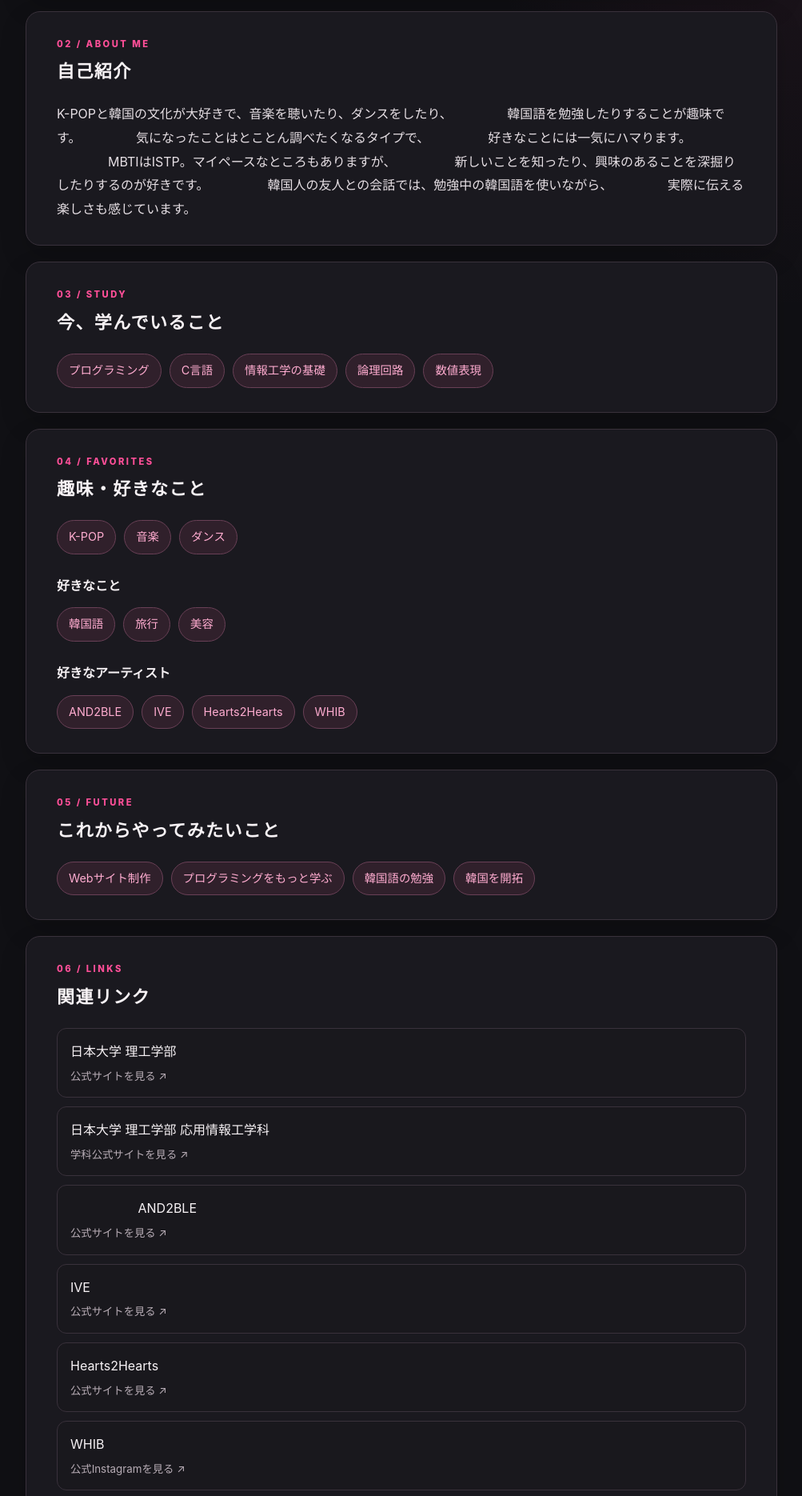
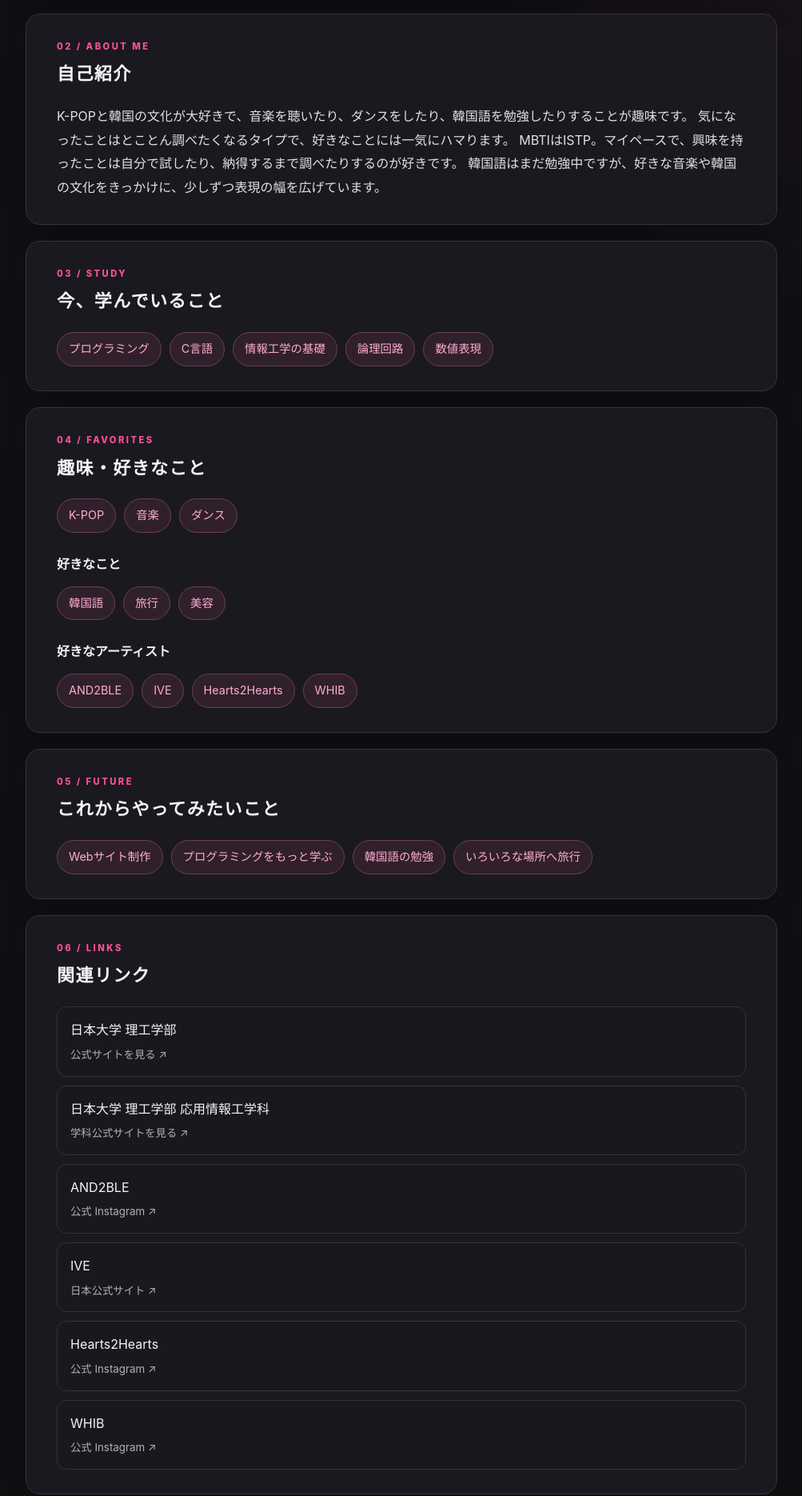
Before and after one commit to hyktkjh/my-website5, a plain HTML site: page index.html in a window 1280 px wide. Shown: the part 930-2800 px from the top of the page at 80% size, without its empty margins (138-1141 px from the left). Drawn offline with Linux system fonts and the light colour scheme.

Commit message:
情報の更新

```diff
--- a/index.html
+++ b/index.html
@@ -127,7 +127,7 @@
           <dt>大学</dt><dd>日本大学</dd>
           <dt>学部</dt><dd>理工学部</dd>
           <dt>学科</dt><dd>応用情報工学科</dd>
-          <dt>MBTI</dt>ISTP</dd>
+          <dt>MBTI</dt><dd>ISTP</dd>
         </dl>
       </section>
 
@@ -135,14 +135,10 @@
         <p class="kicker">02 / ABOUT ME</p>
         <h2>自己紹介</h2>
         <p class="intro">
-          K-POPと韓国の文化が大好きで、音楽を聴いたり、ダンスをしたり、
-  　　　　韓国語を勉強したりすることが趣味です。
-  　　　　気になったことはとことん調べたくなるタイプで、
- 　　　　 好きなことには一気にハマります。
-  　　　　MBTIはISTP。マイペースなところもありますが、
- 　　　　 新しいことを知ったり、興味のあることを深掘りしたりするのが好きです。
- 　　　　 韓国人の友人との会話では、勉強中の韓国語を使いながら、
-  　　　　実際に伝える楽しさも感じています。
+          K-POPと韓国の文化が大好きで、音楽を聴いたり、ダンスをしたり、韓国語を勉強したりすることが趣味です。
+          気になったことはとことん調べたくなるタイプで、好きなことには一気にハマります。
+          MBTIはISTP。マイペースで、興味を持ったことは自分で試したり、納得するまで調べたりするのが好きです。
+          韓国語はまだ勉強中ですが、好きな音楽や韓国の文化をきっかけに、少しずつ表現の幅を広げています。
         </p>
       </section>
 
@@ -181,7 +177,7 @@
           <span class="tag">Webサイト制作</span>
           <span class="tag">プログラミングをもっと学ぶ</span>
           <span class="tag">韓国語の勉強</span>
-          <span class="tag">韓国を開拓</span>
+          <span class="tag">いろいろな場所へ旅行</span>
         </div>
       </section>
 
@@ -199,24 +195,25 @@
             日本大学 理工学部 応用情報工学科
             <small>学科公式サイトを見る ↗</small>
           </a>
-            <a href="https://and2ble-official.jp/"
+          <a href="https://www.instagram.com/and2ble/"
              target="_blank" rel="noopener noreferrer">
             AND2BLE
-            <small>公式サイトを見る ↗</small>
+            <small>公式 Instagram ↗</small>
+          </a>
           <a href="https://ive-official.jp/"
              target="_blank" rel="noopener noreferrer">
             IVE
-            <small>公式サイトを見る ↗</small>
+            <small>日本公式サイト ↗</small>
           </a>
-        <a href="https://hearts2heartsofficial.jp/"
+          <a href="https://www.instagram.com/hearts2hearts/"
              target="_blank" rel="noopener noreferrer">
             Hearts2Hearts
-           <small>公式サイトを見る ↗</small>
+            <small>公式 Instagram ↗</small>
           </a>
           <a href="https://www.instagram.com/whib_official/"
              target="_blank" rel="noopener noreferrer">
             WHIB
-           <small>公式Instagramを見る ↗</small>
+            <small>公式 Instagram ↗</small>
           </a>
         </div>
       </section>
```
Lines whose indentation alone changed are shown as unchanged.
